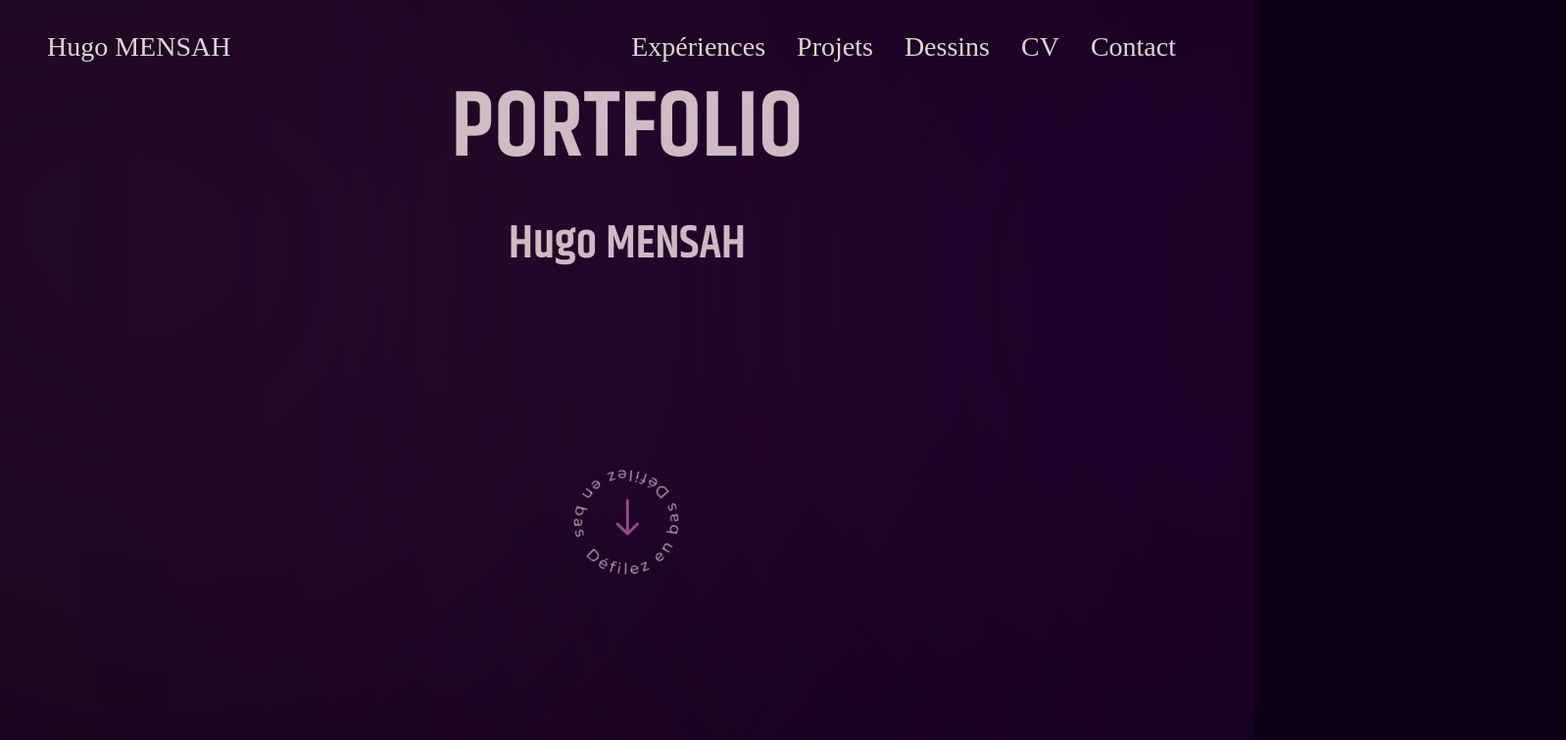
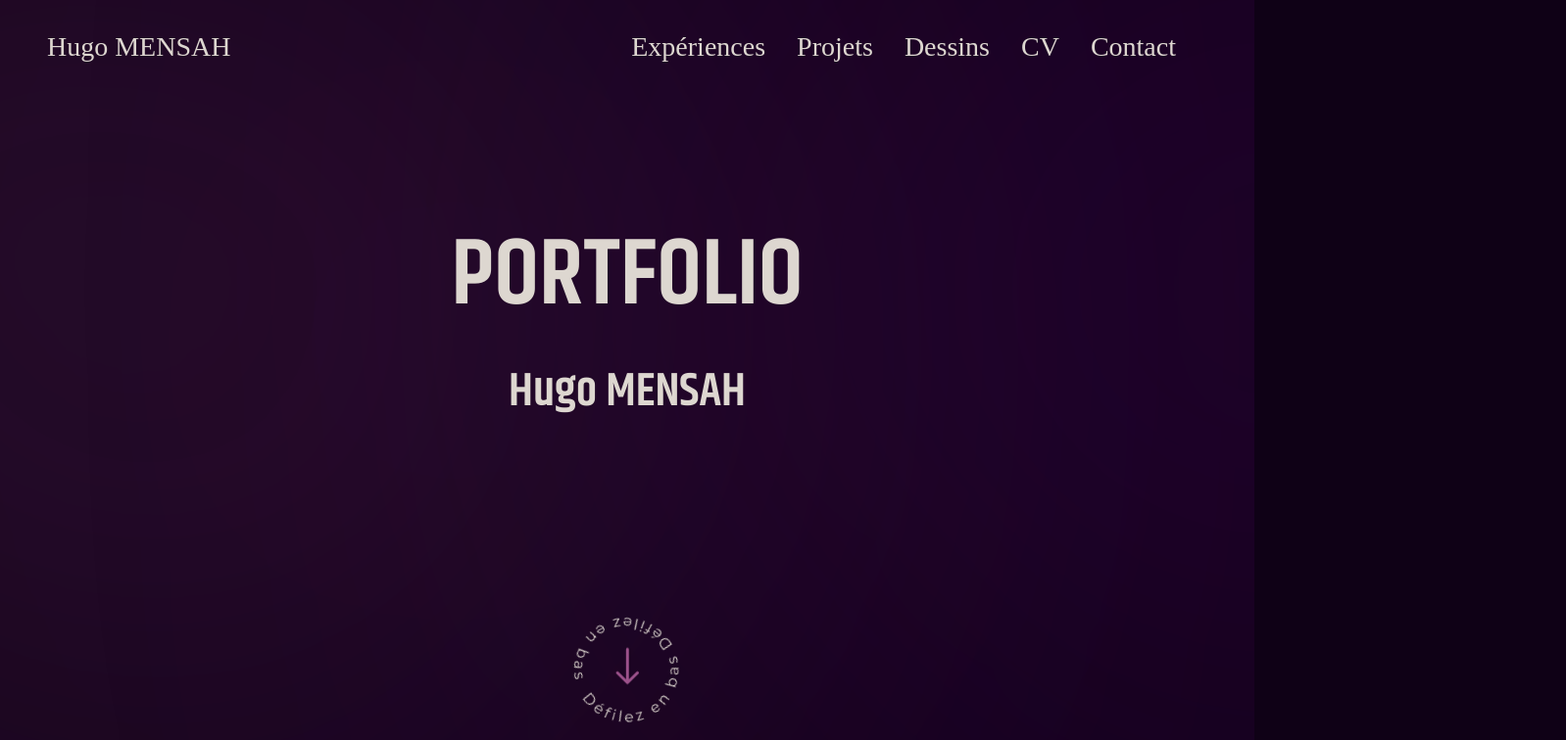
Before and after one commit to HeloisePi/Hugo---Portfolio, a SvelteKit app: page / in a window 1280 px wide. Shown: the top 756 px of the page at 98% size, 1598 px wide, since content can reach past the window. Built offline with nearby package versions, Linux system fonts and the light colour scheme; a web font is replaced by a local one.

Commit message:
fix hero bug + stain bug

```diff
--- a/src/lib/components/About.svelte
+++ b/src/lib/components/About.svelte
@@ -19,8 +19,6 @@
 <style lang="scss">
     @import '../styles/global.scss';
     section{
-
-        margin-top: 100vh;
         width: 100%;
         z-index: 1000;
         height: 100vh;
--- a/src/lib/components/AllExperience.svelte
+++ b/src/lib/components/AllExperience.svelte
@@ -43,7 +43,7 @@
 		<p>Gestion du budget de l’association</p>
 		</Experience>
 	</div>
-	<img class="stain stain2"src="/stain/stain2.svg" alt="Tâche">
+
 	<div class="opacityEffect">
 		<Experience
 		date="Mai 2023 - Juin 2023"
@@ -55,7 +55,7 @@
 		<p>Relation partenaire de l’événement</p>
 		</Experience>
 	</div>
-	<img class="stain stain1" src="/stain/stain1.svg" alt="stain">
+
 	<div class="opacityEffect">
 		<Experience
 		date="Juillet 2021 - Août 2021"
@@ -94,67 +94,7 @@
 
 
 <style>
-    .stain{
-        position: absolute;
-        z-index: 0;
-        filter: blur(378.28px);
-    }
-
-    .stain1{
-        left: 0;
-        transform: translate(-50vw, 12vh);
-        animation: RotateStain1 10s linear infinite;
-        width: 80%;
-
-    }
-
-    .stain2{
-        right: 0;
-        transform: translate(32rem, -52vh);
-        animation: RotateStain2 15s linear infinite;
-        width: 50%;
-    }
-
-    .stain3{
-        width: 72%;
-        transform: translate(6vw, 1vh);
-        width: 60%;
-    }
-
-
-    @keyframes RotateStain1{
-        0%{
-            transform: translate(-66vw, 3vh);
-        }
-
-        35%{
-            transform: translate(-48vw, 36vh);
-        }
-
-        65%{
-            transform: translate(-35vw, 0vh);
-        }
-
-        100%{
-            transform:translate(-66vw, 3vh);
-        }
-    }
-
-    @keyframes RotateStain2{
-        0%{
-            transform: translate(30vw, -30vh);
-        }
-
-        35%{
-            transform: translate(30vw, 11vh);
-        }
-
-        65%{
-            transform: translate(17vw, -16vh);
-        }
-
-        100%{
-            transform: translate(30vw, -30vh);
-        }
+    .contenaireExperience{
+        z-index: 10000;
     }
 </style>
--- a/src/lib/components/Hero.svelte
+++ b/src/lib/components/Hero.svelte
@@ -14,19 +14,14 @@
         <img class="textScroll" src="/scroll.svg" alt="Défilez en bas">
         <img class="arrow" src="/arrow.svg" alt="Défilez en bas"/>
     </div>
-
-    <img class="stain stain1" src="/stain/stain1.svg" alt="tâche">
-    <img class="stain stain2" src="/stain/stain2.svg" alt="tâche">
-    <img class="stain stain3" src="/stain/stain3.svg" alt="tâche">
-
 </section>
 <style>
     section{
-        position: absolute;
-        top: 0;
+        /* position: absolute; */
+        /* top: 0; */
         padding-top: 20vh;
-        height: 190vh;
-        /*height: 100vh; */
+        /* height: 190vh; */
+        height: 100vh;
         display: flex;
         justify-content: center;
         align-items: center;
@@ -35,7 +30,7 @@
         position: relative;
         overflow-x: hidden;
         width: 100vw;
-        padding-bottom: 71rem;
+        /* padding-bottom: 71rem;  */
     }
 
     .scroll{
@@ -85,67 +80,5 @@
     }
 
 
-    .stain{
-        position: absolute;
-        z-index: 0;
-        filter: blur(378.28px);
-    }
 
-    .stain1{
-        left: 0;
-        transform: translate(-50vw, 12vh);
-        animation: RotateStain1 10s linear infinite;
-        width: 80%;
-
-    }
-
-    .stain2{
-        right: 0;
-        transform: translate(32rem, -52vh);
-        animation: RotateStain2 15s linear infinite;
-        width: 50%;
-    }
-
-    .stain3{
-        width: 72%;
-        transform: translate(6vw, 1vh);
-        width: 60%;
-    }
-
-
-    @keyframes RotateStain1{
-        0%{
-            transform: translate(-66vw, 3vh);
-        }
-
-        35%{
-            transform: translate(-48vw, 36vh);
-        }
-
-        65%{
-            transform: translate(-35vw, 0vh);
-        }
-
-        100%{
-            transform:translate(-66vw, 3vh);
-        }
-    }
-
-    @keyframes RotateStain2{
-        0%{
-            transform: translate(30vw, -30vh);
-        }
-
-        35%{
-            transform: translate(30vw, 11vh);
-        }
-
-        65%{
-            transform: translate(17vw, -16vh);
-        }
-
-        100%{
-            transform: translate(30vw, -30vh);
-        }
-    }
 </style>
--- a/src/lib/components/utilities/Experience.svelte
+++ b/src/lib/components/utilities/Experience.svelte
@@ -12,7 +12,7 @@
       </div>
 
     </div>
-    <!-- <div class="backgroundExperience"></div> -->
+    <div class="backgroundExperience"></div>
   </div>
 
 
--- a/src/routes/+page.svelte
+++ b/src/routes/+page.svelte
@@ -119,18 +119,28 @@
 	}
 </script>
 
+<div class="contenaireStain">
+	<img class="stain stain1" src="/stain/stain1.svg" alt="tâche">
+	<img class="stain stain2" src="/stain/stain2.svg" alt="tâche">
+	<img class="stain stain3" src="/stain/stain3.svg" alt="tâche">
+</div>
+
 <Hero></Hero>
 <section>
 
 <About />
 <AllExperience />
+<div class="contenaireStain secondContenaireStain">
+	<img class="stain stain1" src="/stain/stain1.svg" alt="tâche">
+	<img class="stain stain2" src="/stain/stain2.svg" alt="tâche">
+	<img class="stain stain3" src="/stain/stain3.svg" alt="tâche">
+</div>
 </section>
 
 
 <style lang="scss">
 	@import '../../src/lib/styles/global.scss';
 	section{
-		transform: translateY(-219vh);
 		padding: 110px;
 		padding-bottom: 0;
 		padding-top: 0 ;
@@ -138,11 +148,90 @@
 		overflow-x: hidden;
 
 	}
+
+	.contenaireStain{
+		position: absolute;
+		overflow: hidden;
+		width: 100vw;
+		height: fit-content;
+		min-height: 200vh;
+	}
+
+	.secondContenaireStain{
+		z-index: 0;
+		padding: 100vh;
+		transform: translate(-112px, -172vh);
+	}
+
 	.contenaireExperience{
 		overflow-x: hidden;
 	}
 
 
+	//						Stain
+
+	.stain{
+        position: absolute;
+        z-index: 0;
+        filter: blur(378.28px);
+    }
+
+    .stain1{
+        left: 0;
+        transform: translate(-50vw, 12vh);
+        animation: RotateStain1 10s linear infinite;
+        width: 80%;
+
+    }
+
+    .stain2{
+        right: 0;
+        transform: translate(32rem, -52vh);
+        animation: RotateStain2 15s linear infinite;
+        width: 50%;
+    }
+
+    .stain3{
+        width: 72%;
+        transform: translate(6vw, 1vh);
+        width: 60%;
+    }
 
 
+    @keyframes RotateStain1{
+        0%{
+            transform: translate(-66vw, 3vh);
+        }
+
+        35%{
+            transform: translate(-48vw, 36vh);
+        }
+
+        65%{
+            transform: translate(-35vw, 0vh);
+        }
+
+        100%{
+            transform:translate(-66vw, 3vh);
+        }
+    }
+
+    @keyframes RotateStain2{
+        0%{
+            transform: translate(30vw, -30vh);
+        }
+
+        35%{
+            transform: translate(30vw, 11vh);
+        }
+
+        65%{
+            transform: translate(17vw, -16vh);
+        }
+
+        100%{
+            transform: translate(30vw, -30vh);
+        }
+    }
+
 </style>
```
